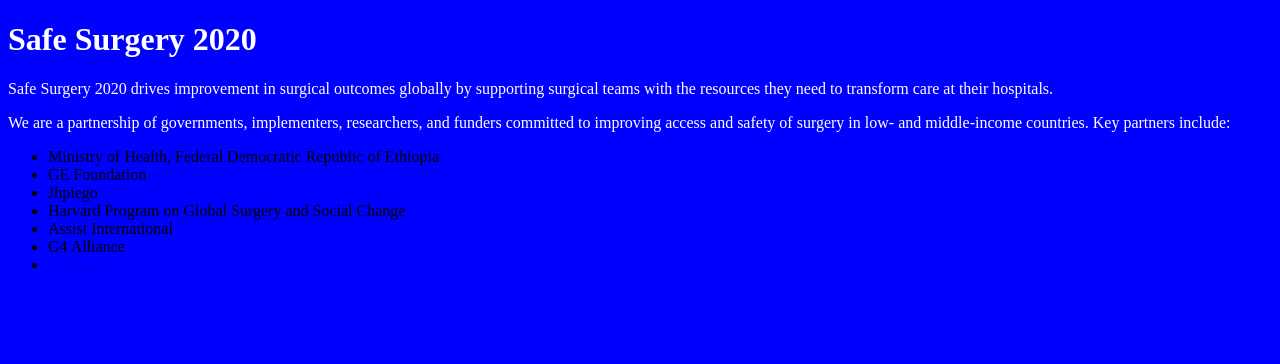
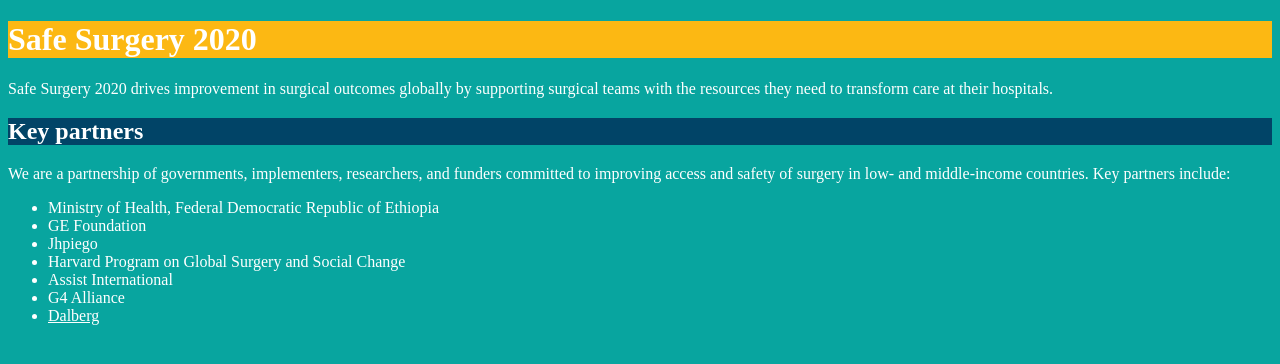
Before and after one commit to ashleyeberhart/ashleyeberhart.github.io, a plain HTML site: page index.html in a window 1280 px wide. Drawn offline with Linux system fonts and the light colour scheme.

Commit message:
pre-upload sync

```diff
--- a/css/style.css
+++ b/css/style.css
@@ -1,11 +1,23 @@
 body {
-	background-color: blue;
+	background-color: #08A59F;
 }
 
 h1{
-	color: white;
+	background-color: #FCB813; color: white;
+}
+
+h2{
+	background-color: #014467; color:white;
 }
 
 p{
 	color: white;
 }
+
+li{
+	color:white;
+}
+
+a{
+	color:white; visited:white; hover:white; active:white;
+}
--- a/index.html
+++ b/index.html
@@ -12,6 +12,8 @@
 
 	<p>Safe Surgery 2020 drives improvement in surgical outcomes globally by supporting surgical teams with the resources they need to transform care at their hospitals.</p>
 
+	<h2>Key partners</h2>
+
 	<p>We are a partnership of governments, implementers, researchers, and funders committed to improving access and safety of surgery in low- and middle-income countries. Key partners include:
 	<ul>
 	<li> Ministry of Health, Federal Democratic Republic of Ethiopia
```
